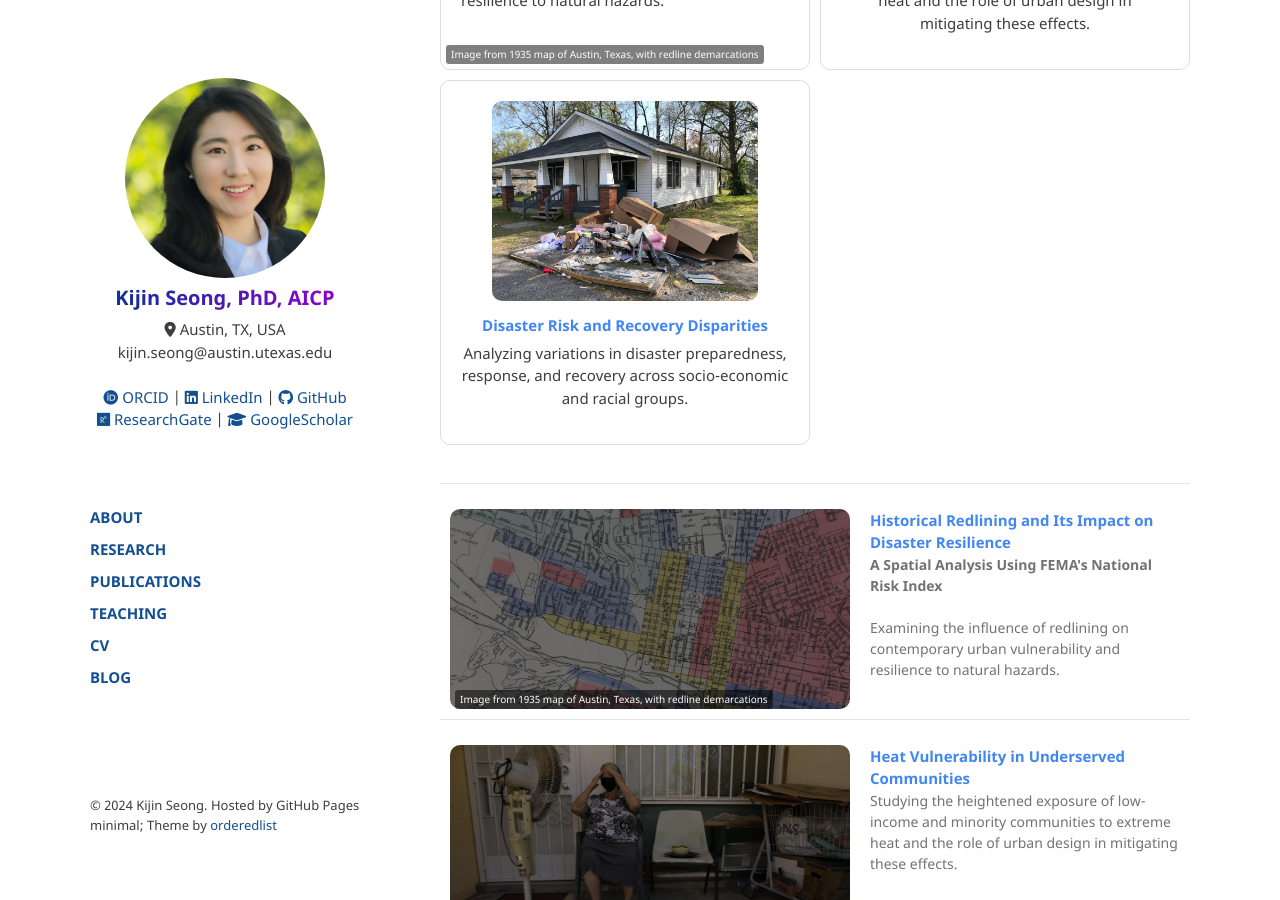
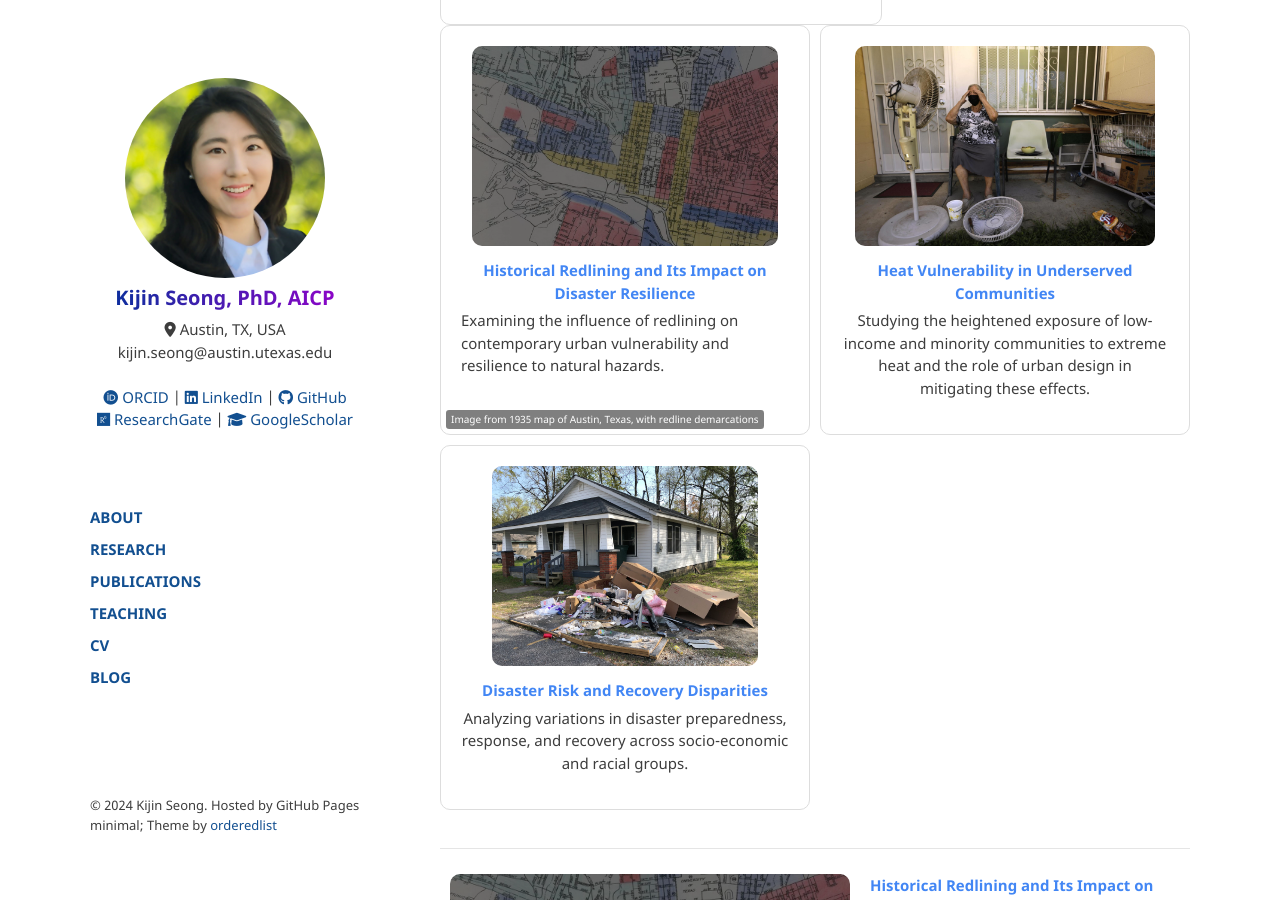
Before and after one commit to kijinseong/kijinseong.github.io, a Jekyll site: the page built from pages/research.md, in a window 1280 px wide and 900 px high, scrolled down 589 px. Built offline with Jekyll 4.4.1, drawn with Linux system fonts in a browser that asks for light colours.

Commit message:
Revise image text

```diff
--- a/pages/research.md
+++ b/pages/research.md
@@ -10,6 +10,25 @@ permalink: /research/
 
 ## 1. Environmental Equity and Justice
 <p>Investigating the potential of smart city technologies to mitigate environmental inequalities and resource access disparities, with an emphasis on developing equitable and inclusive urban resilience strategies.</p>
+
+
+<div class="projects-grid">
+    <div class="project-item">
+        <div class="image-container">
+            <a href="/research/RedliningNRI">
+                <img src="../files/Images/ResearchPic/Redlining_Thumb.jpg" class="image-hover-effect" style="width: 100%; height: 200px; object-fit: cover;">
+            </a>
+            <div class="credit-text">
+                Image from 1935 map of Austin, Texas, with redline demarcations
+            </div>
+        </div>
+        <div class="project-description">
+            <strong><a href="/research/RedliningNRI">Historical Redlining and Its Impact on Disaster Resilience</a></strong><br />
+            <p style="text-align: left;">Examining the influence of redlining on contemporary urban vulnerability and resilience to natural hazards.</p>
+        </div>
+    </div>
+</div>
+
 
 <div class="projects-grid">
     <div class="project-item" style="position: relative;">
```
